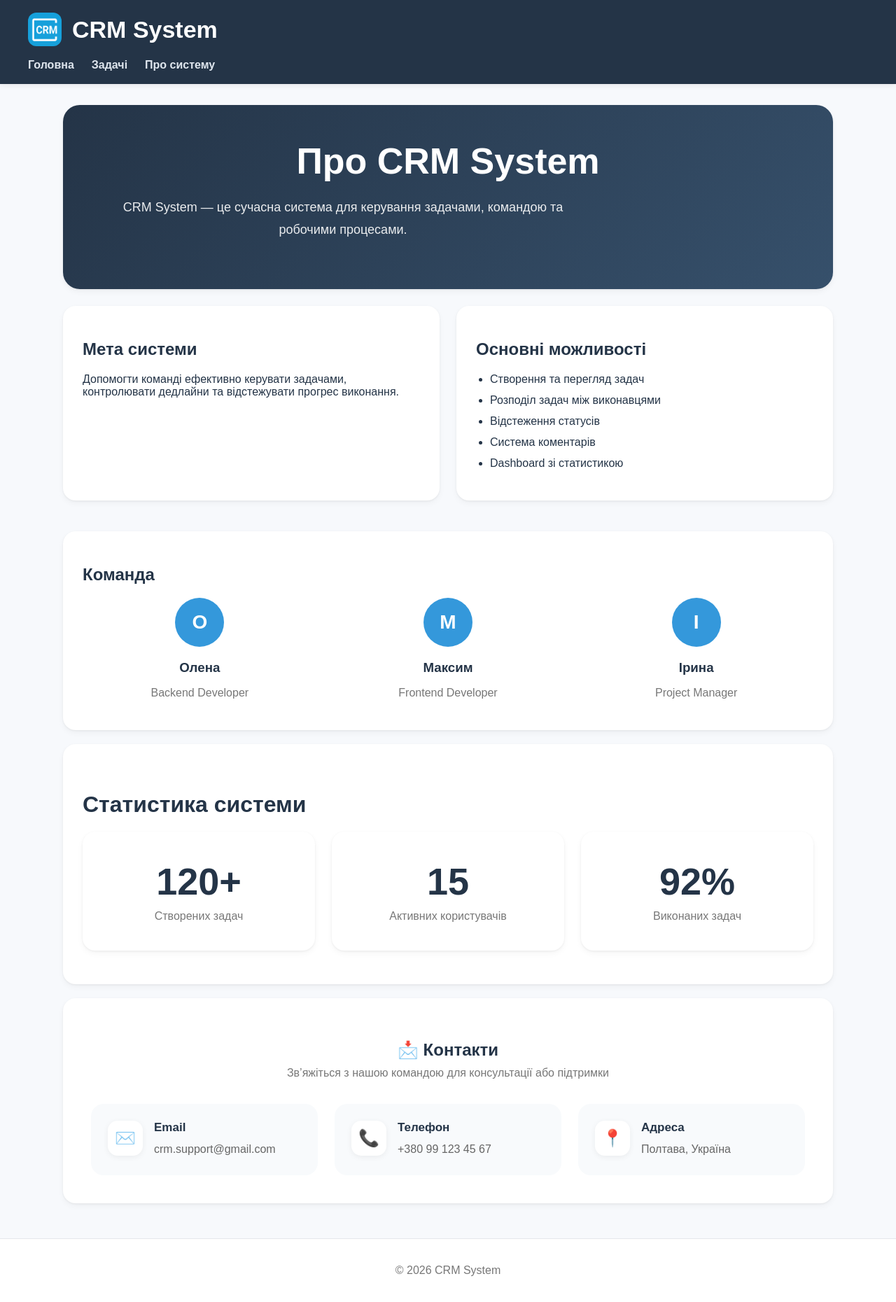
After one commit to alo0502712890-dotcom/srm_platform, a Django app: page /about/ in a window 1280 px wide. The commit adds this page. Shown: the whole page at 70% size. Run offline with Django 5.2, Linux system fonts and the light colour scheme.

Commit message:
Додала сторінку about, форму створення задачі

```diff
--- a/srm_app/static/srm_app/css/style.css
+++ b/srm_app/static/srm_app/css/style.css
@@ -279,6 +279,163 @@ main {
     color: #777;
 }
 
+/* ABOUT PAGE */
+.about-page {
+    max-width: 1100px;
+    margin: 0 auto;
+}
+
+.about-hero {
+    background: linear-gradient(135deg, #243447, #36506b);
+    color: white;
+    padding: 50px;
+    border-radius: 24px;
+    text-align: center;
+}
+
+.about-hero h1 {
+    font-size: 52px;
+    margin-top: 0;
+    margin-bottom: 20px;
+}
+
+.about-hero p {
+    font-size: 18px;
+    line-height: 1.8;
+    max-width: 700px;
+    color: rgba(255,255,255,0.9);
+}
+
+.about-grid {
+    display: grid;
+    grid-template-columns: 1fr 1fr;
+    gap: 24px;
+    margin: 24px 0;
+}
+
+.about-list {
+    padding-left: 20px;
+}
+
+.about-list li {
+    margin-bottom: 12px;
+}
+
+.team-grid {
+    display: grid;
+    grid-template-columns: repeat(3, 1fr);
+    gap: 20px;
+}
+
+.team-card {
+    text-align: center;
+}
+
+.team-avatar {
+    width: 70px;
+    height: 70px;
+    margin: 0 auto 15px;
+    border-radius: 50%;
+    background-color: #3498db;
+    color: white;
+    display: flex;
+    align-items: center;
+    justify-content: center;
+    font-size: 28px;
+    font-weight: bold;
+}
+
+.team-card h3 {
+    margin-bottom: 5px;
+}
+
+.team-card p {
+    color: #777;
+}
+
+.about-section-title {
+    margin: 40px 0 20px;
+    font-size: 32px;
+}
+
+.about-stats-grid {
+    display: grid;
+    grid-template-columns: repeat(3, 1fr);
+    gap: 24px;
+}
+
+.about-stat-card {
+    text-align: center;
+    padding: 40px 20px;
+}
+
+.about-stat-card h2 {
+    font-size: 54px;
+    margin: 0 0 10px;
+    color: #243447;
+}
+
+.about-stat-card p {
+    margin: 0;
+    color: #777;
+}
+
+.contact-card {
+    padding: 40px;
+}
+
+.contact-header {
+    margin-bottom: 35px;
+    text-align: center;
+}
+
+.contact-header h2 {
+    margin-bottom: 10px;
+}
+
+.contact-header p {
+    color: #777;
+    margin: 0;
+}
+
+.contact-grid {
+    display: grid;
+    grid-template-columns: repeat(3, 1fr);
+    gap: 24px;
+}
+
+.contact-item {
+    display: flex;
+    align-items: flex-start;
+    gap: 16px;
+    padding: 24px;
+    background-color: #f8fafc;
+    border-radius: 18px;
+}
+
+.contact-icon {
+    width: 50px;
+    height: 50px;
+    border-radius: 14px;
+    background-color: white;
+    display: flex;
+    align-items: center;
+    justify-content: center;
+    font-size: 24px;
+    box-shadow: 0 2px 8px rgba(0,0,0,0.06);
+}
+
+.contact-item strong {
+    display: block;
+    margin-bottom: 8px;
+    font-size: 17px;
+}
+
+.contact-item p {
+    margin: 0;
+    color: #666;
+    line-height: 1.6;
+}
 
 /* BUTTON */
 .btn {
--- /dev/null
+++ b/srm_app/templates/srm_app/about.html
@@ -0,0 +1,126 @@
+{% extends 'srm_app/base.html' %}
+
+{% block title %}
+CRM System | Про систему
+{% endblock %}
+
+{% block content %}
+
+<div class="about-page">
+
+    <div class="about-hero card">
+        <div>
+            <h1>Про CRM System</h1>
+            <p>
+                CRM System — це сучасна система для
+                керування задачами, командою та
+                робочими процесами.
+            </p>
+        </div>
+    </div>
+
+    <div class="about-grid">
+        <div class="card">
+            <h2>Мета системи</h2>
+            <p>
+                Допомогти команді ефективно
+                керувати задачами, контролювати
+                дедлайни та відстежувати
+                прогрес виконання.
+            </p>
+        </div>
+
+        <div class="card">
+            <h2>Основні можливості</h2>
+            <ul class="about-list">
+                <li>Створення та перегляд задач</li>
+                <li>Розподіл задач між виконавцями</li>
+                <li>Відстеження статусів</li>
+                <li>Система коментарів</li>
+                <li>Dashboard зі статистикою</li>
+            </ul>
+        </div>
+    </div>
+
+    <div class="card">
+        <h2>Команда</h2>
+        <div class="team-grid">
+            <div class="team-card">
+                <div class="team-avatar">
+                    O
+                </div>
+                <h3>Олена</h3>
+                <p>Backend Developer</p>
+            </div>
+
+            <div class="team-card">
+                <div class="team-avatar">
+                    M
+                </div>
+                <h3>Максим</h3>
+                <p>Frontend Developer</p>
+            </div>
+
+            <div class="team-card">
+                <div class="team-avatar">
+                    I
+                </div>
+                <h3>Ірина</h3>
+                <p>Project Manager</p>
+            </div>
+        </div>
+    </div>
+
+    <div class="card">
+        <h2 class="about-section-title">Статистика системи</h2>
+        <div class="about-stats-grid">
+            <div class="card about-stat-card">
+                <h2>120+</h2>
+                <p>Створених задач</p>
+            </div>
+            <div class="card about-stat-card">
+                <h2>15</h2>
+                <p>Активних користувачів</p>
+            </div>
+            <div class="card about-stat-card">
+                <h2>92%</h2>
+                <p>Виконаних задач</p>
+            </div>
+        </div>
+    </div>
+
+    <div class="card contact-card">
+        <div class="contact-header">
+            <h2>📩 Контакти</h2>
+            <p>
+                Зв’яжіться з нашою командою
+                для консультації або підтримки
+            </p>
+        </div>
+        <div class="contact-grid">
+            <div class="contact-item">
+                <span class="contact-icon">✉️</span>
+                <div>
+                    <strong>Email</strong>
+                    <p>crm.support@gmail.com</p>
+                </div>
+            </div>
+            <div class="contact-item">
+                <span class="contact-icon">📞</span>
+                <div>
+                    <strong>Телефон</strong>
+                    <p>+380 99 123 45 67</p>
+                </div>
+            </div>
+            <div class="contact-item">
+                <span class="contact-icon">📍</span>
+                <div>
+                    <strong>Адреса</strong>
+                    <p>Полтава, Україна</p>
+                </div>
+            </div>
+        </div>
+    </div>
+</div>
+
+{% endblock %}
--- a/srm_app/templates/srm_app/includes/header.html
+++ b/srm_app/templates/srm_app/includes/header.html
@@ -9,5 +9,6 @@
     <nav>
         <a href="{% url 'home' %}">Головна</a>
         <a href="{% url 'task_list' %}">Задачі</a>
+        <a href="{% url 'about' %}">Про систему</a>
     </nav>
 </header>
--- a/srm_app/urls.py
+++ b/srm_app/urls.py
@@ -22,4 +22,6 @@ urlpatterns = [
     path('tasks/<int:task_id>/', views.task_detail, name='task_detail'),
     path('tasks/', views.task_list, name='task_list'),
     path('old-url/', views.old_url, name='old_url'),
+    path('about/', views.AboutView.as_view(), name='about'),
+    path('create-task/',views.create_task,name='create_task'),
 ]
--- a/srm_app/views.py
+++ b/srm_app/views.py
@@ -1,7 +1,10 @@
 from django.shortcuts import render, redirect
 from django.shortcuts import get_object_or_404
+from django.views.generic import TemplateView
 
+from .forms import TaskRequestForm
 from .models import Task
+
 
 
 # Головна
@@ -53,6 +56,22 @@ def task_detail(request, task_id):
     return render(request, "srm_app/task_detail.html", context)
 
 
+# про нас
+class AboutView(TemplateView):
+    template_name = 'srm_app/about.html'
+
+# формa
+def create_task(request):
+    if request.method == 'POST':
+        form = TaskRequestForm(request.POST)
+        if form.is_valid():
+            return redirect('home')
+    else:
+        form = TaskRequestForm()
+
+    context = {'form': form}
+    return render(request,'srm_app/create_task.html',context)
+
 # редірект
 def old_url(request):
     return redirect('home')
```
Also changed, not shown: other parts of srm_app/static/srm_app/css/style.css (+70 -0 lines), srm_app/forms.py (added, +16 -0 lines), srm_app/templates/srm_app/create_task.html (added, +22 -0 lines).
